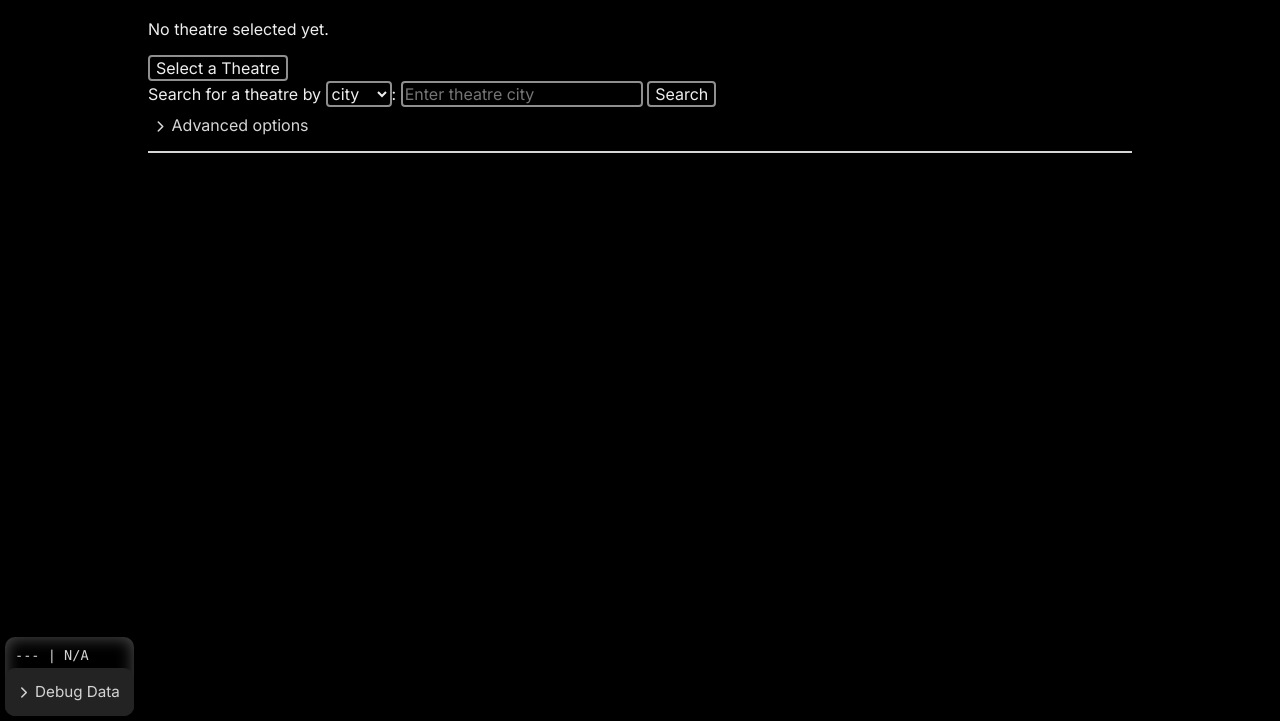
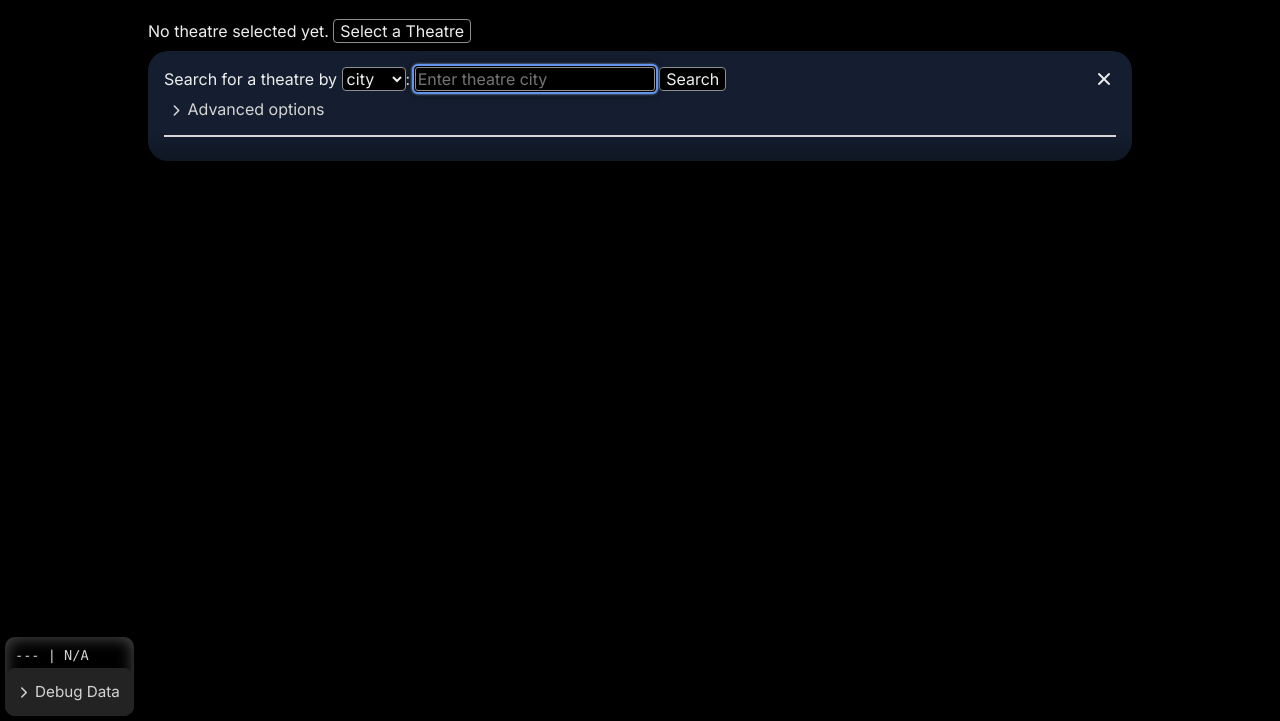
Before and after one commit to D-Pod-dev/AMC-calendar, a plain HTML site: page frontend/index.html in a window 1280 px wide. Both pictures are taken after a click on the button "Select a Theatre". Shown: the part 79-800 px from the top of the page. Drawn offline with nearby package versions, Linux system fonts and the light colour scheme.

Commit message:
changed styling of theatre-lookup panel: now is a closeable panel, other minor styling

```diff
--- a/frontend/index.html
+++ b/frontend/index.html
@@ -12,18 +12,26 @@
     <main>
         <h1>AMC Calendar</h1>
         <div id="selected-theatre-status">
-            <p id="selected-theatre-message"></p>
-            <button onclick="document.getElementById('theatre-lookup').hidden = false;">Select a Theatre</button>
+            <label for="open-theatre-lookup-button" id="selected-theatre-message">Loading theatre...</label>
+            <button id="open-theatre-lookup-button" onclick="
+                document.getElementById('theatre-lookup').hidden=false;
+                document.getElementById('theatre-query-input').focus();
+            ">
+                Select a Theatre</button>
         </div>
 
         <section id="theatre-lookup" hidden>
-            <label for="query-input">Search for a theatre by
-                <select name="search-by" id="search-by-input" onchange="document.getElementById('query-input').placeholder=`Enter theatre ${document.getElementById('search-by-input').value}`">
+            <button class="close-button" onclick="document.getElementById('theatre-lookup').hidden=true;">
+                <i class="fa-solid fa-xmark"></i>
+            </button>
+
+            <label for="theatre-query-input">Search for a theatre by
+                <select id="search-by-input" onchange="document.getElementById('theatre-query-input').placeholder=`Enter theatre ${document.getElementById('search-by-input').value}`">
                     <option value="city">city</option>
                     <option value="name">name</option>
                 </select>:
             </label>
-            <input id="query-input" name="query" type="text" placeholder='Enter theatre city' autofocus>
+            <input id="theatre-query-input" type="text" placeholder='Enter theatre city'>
             <button id="theatre-search-button" onclick="lookupTheatres()">Search</button>
             <details id="theatre-lookup-options">
                 <summary>Advanced options</summary>
@@ -36,13 +44,7 @@
     </main>
 
     <aside id="infobar" hidden>
-        <button class="close-button"
-                style="
-                    position: fixed;
-                    right: 1rem;
-                    top: 1rem;"
-                onclick="document.getElementById('infobar').hidden=true;"
-            >
+        <button class="close-button" onclick="document.getElementById('infobar').hidden=true;">
             <i class="fa-solid fa-xmark"></i>
         </button>
 
--- a/frontend/js/main.js
+++ b/frontend/js/main.js
@@ -7,7 +7,7 @@ window.populateTheatreSidebar = populateTheatreSidebar;
 window.displayDebugData = displayDebugData;
 
 // make enter key submit search
-document.getElementById('query-input').addEventListener('keydown', (event) => {
+document.getElementById('theatre-query-input').addEventListener('keydown', (event) => {
     if (event.key === 'Enter') {
         lookupTheatres();
     };
--- a/frontend/js/theatreLookup.js
+++ b/frontend/js/theatreLookup.js
@@ -20,9 +20,11 @@ export function updateSelectedTheatreDisplay() {
     const selectedTheatre = JSON.parse(localStorage.getItem('selectedTheatre'));
 
     document.getElementById('selected-theatre-message').innerHTML =
-        (selectedTheatre !== null) ?
-        `<b>Theatre:</b> ${selectedTheatre.title}`
-        : 'No theatre selected yet.';
+    (selectedTheatre !== null) ?
+    `<b>Theatre:</b> ${selectedTheatre.title}`
+    : 'No theatre selected yet.';
+
+    if (selectedTheatre === null) { document.getElementById('open-theatre-lookup-button').focus(); };
 };
 
 export async function populateTheatreSidebar(theatreId) {
@@ -117,7 +119,7 @@ export function displayTheatreResults(theatres) {
 }
 
 export async function lookupTheatres() {
-    let query = document.getElementById('query-input').value;
+    let query = document.getElementById('theatre-query-input').value;
     let searchBy = document.getElementById('search-by-input').value;
     let resultCount = document.getElementById('theatre-result-count').value;
 
--- a/frontend/style.css
+++ b/frontend/style.css
@@ -56,8 +56,6 @@ body {
     font-family: Inter, Verdana, Geneva, Tahoma, sans-serif;
     color: var(--main-color);
     background-color: var(--background-color);
-
-    /* margin: 0; */
 
     display: flex;
     flex-direction: row;
@@ -187,8 +185,8 @@ select, input, button {
     font: inherit;
     font-size: inherit;
     color: inherit;
-    background-color: transparent;
-    border: solid 2px color-mix(
+    background-color: var(--background-color);
+    border: solid 1.5px color-mix(
         in srgb,
         var(--main-color) 60%,
         var(--background-color)
@@ -267,7 +265,12 @@ a {
 }
 
 .close-button {
+    position: absolute;
+    right: 0.75rem;
+    top: 0.75rem;
+
     border: none;
+    background-color: transparent;
     padding: 0;
 
     width: 2rem;
@@ -483,6 +486,28 @@ pre {
     color: var(--secondary-color);
 }
 
+/* THEATRE LOOKUP SECTION */
+
+#theatre-lookup {
+    position: relative;
+    border-radius: 20px;
+    margin-top: 0.5rem;
+    padding: 1rem;
+
+    background: linear-gradient(
+        to bottom,
+        color-mix(
+            in srgb,
+            var(--accent-color) 20%,
+            var(--background-color)
+        ) 5rem,
+        color-mix(
+            in srgb,
+            var(--accent-color) 15%,
+            var(--background-color)
+        ) 7rem
+    );
+}
 
 /* THEATRE RESULTS */
 
@@ -493,11 +518,13 @@ pre {
 
     #theatre-list {
         padding-left: 0rem;
+        margin: 0;
 
         li {
             margin-left: 2rem;
 
             button {
+                background-color: transparent;
                 border: none;
                 margin: 0;
 
@@ -512,8 +539,7 @@ pre {
         }
 
         #less-relevant-theatre-results {
-            margin-left: 1rem;
-            margin-top: 0rem;
+            margin: 0 0 0 1rem;
 
             summary {
                 color: var(--secondary-color);
```
